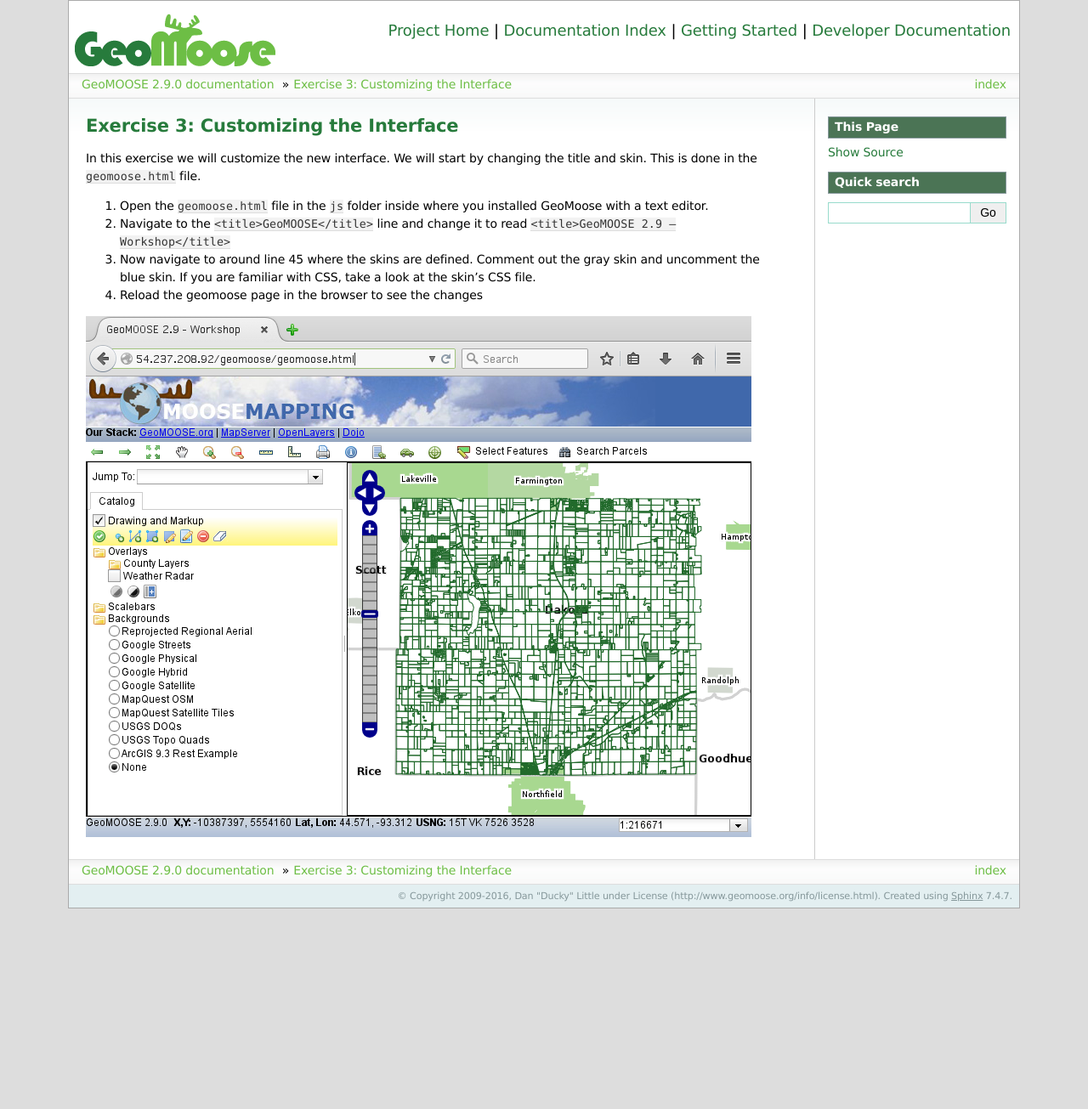
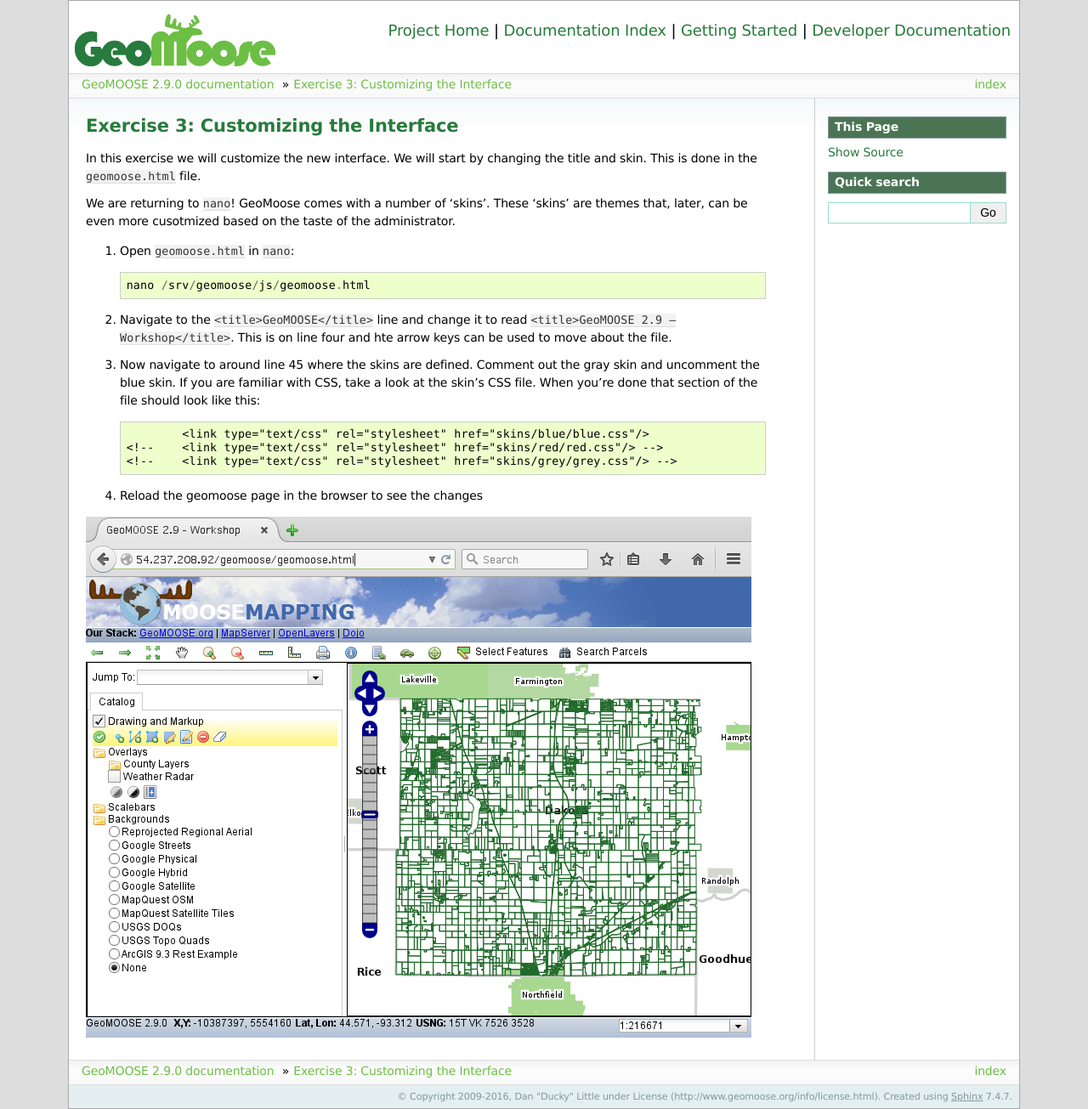
Before and after one commit to geomoose/geomoose-docs, a Sphinx documentation site: the page built from source/workshops/umgeocon2016/ex3.txt, in a window 1280 px wide. Shown: the whole page at 85% size. Built offline with Sphinx 7.4.7, drawn with Linux system fonts in a browser that asks for light colours; pages that are not in the unit, such as notebooks, are missing from menus; before the commit the page ends 1069 px from its top, so only the background shows below that.

Commit message:
update to refer to nano and show example lines

```diff
--- a/source/workshops/umgeocon2016/ex3.txt
+++ b/source/workshops/umgeocon2016/ex3.txt
@@ -5,11 +5,20 @@
 In this exercise we will customize the new interface. We will start by changing the title and skin. This is done in the
 ``geomoose.html`` file.
 
-1. Open the ``geomoose.html`` file in the ``js`` folder inside where you installed GeoMoose with a text editor.
+We are returning to ``nano``! GeoMoose comes with a number of 'skins'.  These 'skins' are themes that, later, can be even more cusotmized based on the taste of the administrator.
 
-2. Navigate to the ``<title>GeoMOOSE</title>`` line and change it to read ``<title>GeoMOOSE 2.9 – Workshop</title>``
+1. Open ``geomoose.html`` in ``nano``::
 
-3. Now navigate to around line 45 where the skins are defined. Comment out the gray skin and uncomment the blue skin. If you are familiar with CSS, take a look at the skin’s CSS file.
+    nano /srv/geomoose/js/geomoose.html
+
+2. Navigate to the ``<title>GeoMOOSE</title>`` line and change it to read ``<title>GeoMOOSE 2.9 – Workshop</title>``. This is on line four and hte arrow keys can be used to move about the file.
+
+3. Now navigate to around line 45 where the skins are defined. Comment out the gray skin and uncomment the blue skin. If you are familiar with CSS, take a look at the skin’s CSS file. When you're done that section of the file should look like this::
+
+	        <link type="text/css" rel="stylesheet" href="skins/blue/blue.css"/>
+	<!--    <link type="text/css" rel="stylesheet" href="skins/red/red.css"/> -->
+	<!--	<link type="text/css" rel="stylesheet" href="skins/grey/grey.css"/> -->
+
 
 4. Reload the geomoose page in the browser to see the changes
 
```
